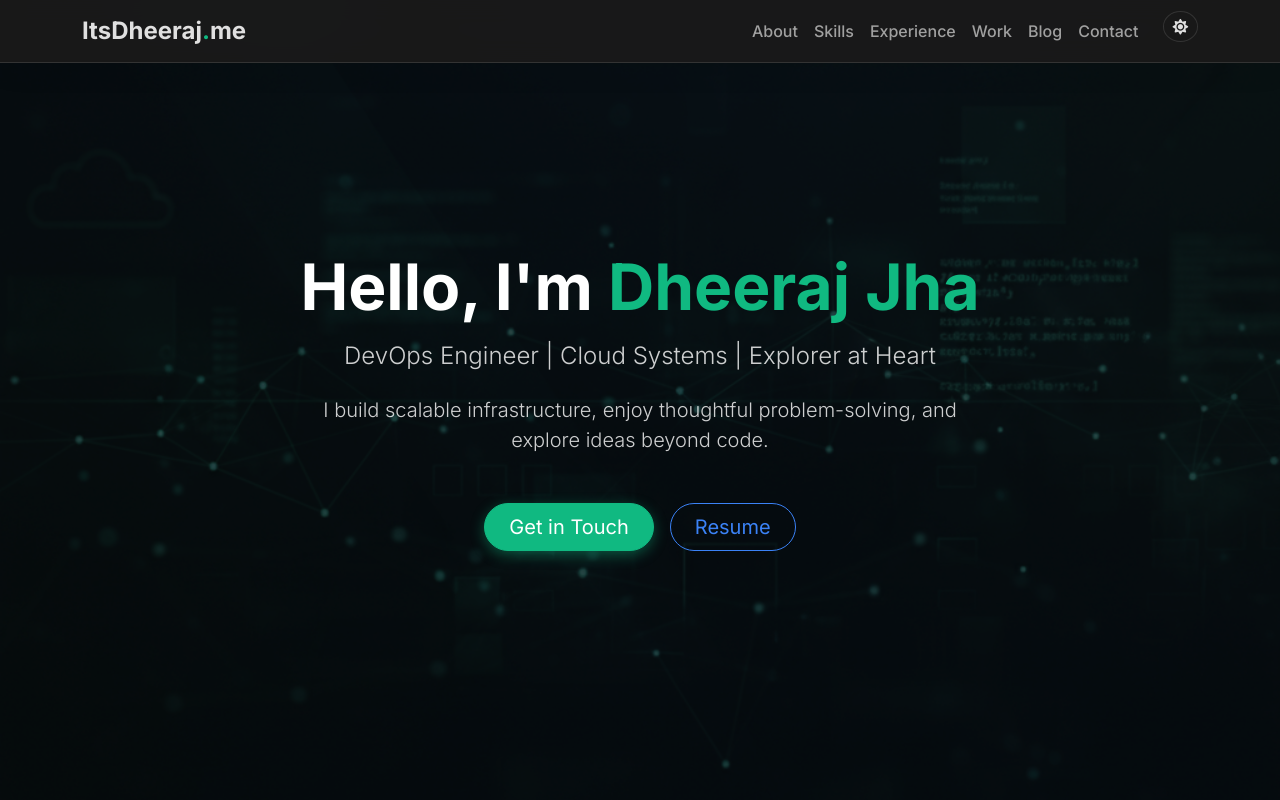
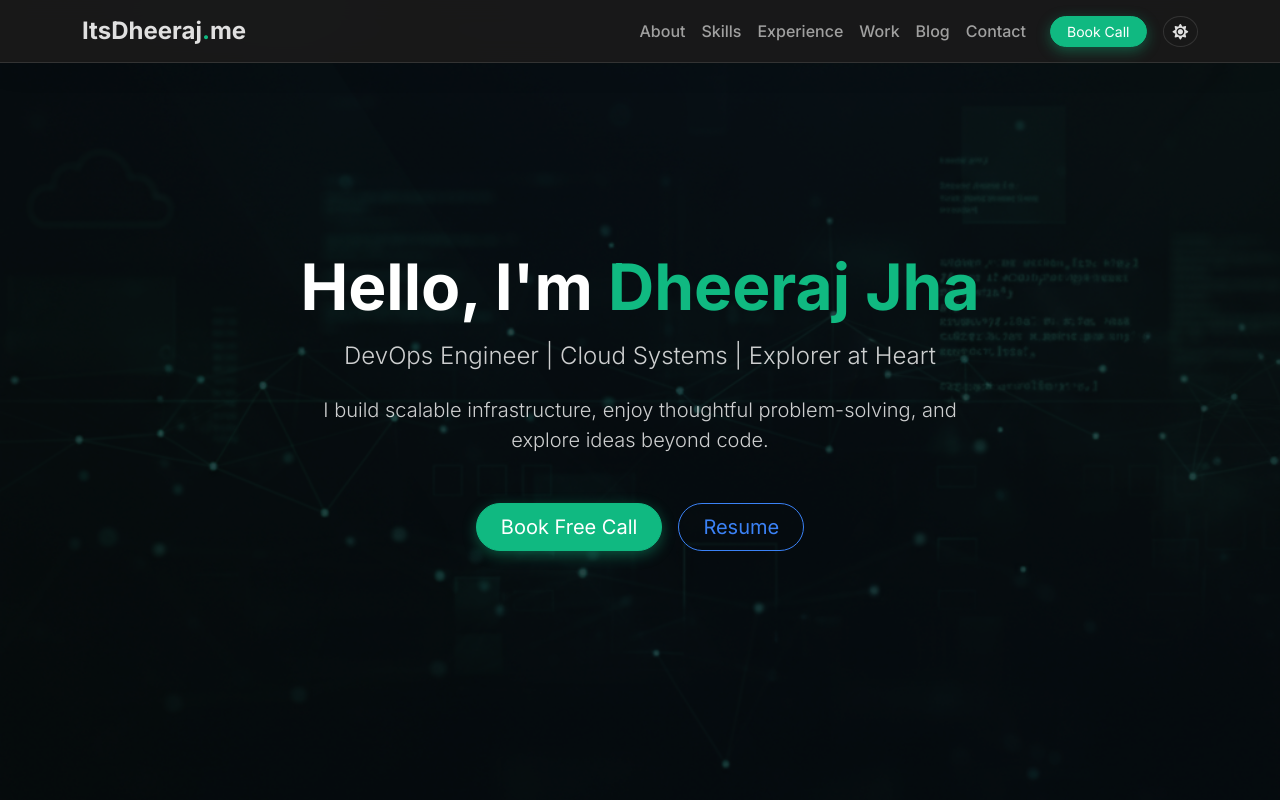
Before and after one commit to itsdheerajdotme/itsdheeraj.me, a Next.js app: page / in a window 1280 px wide. Shown: the top 800 px of the page. Built offline with nearby package versions, Linux system fonts and the light colour scheme.

Commit message:
Added book a call button

```diff
--- a/src/app/page.js
+++ b/src/app/page.js
@@ -2,6 +2,7 @@ import Hero from '@/components/Hero';
 import Skills from '@/components/Skills';
 import Experience from '@/components/Experience';
 import Projects from '@/components/Projects';
+import BookingSection from '@/components/BookingSection';
 import BlogSection from '@/components/BlogSection';
 import Contact from '@/components/Contact';
 import portfolioData from '@/data/portfolio.json';
@@ -13,6 +14,7 @@ export default function Home() {
             <Skills skills={portfolioData.skills} />
             <Experience experience={portfolioData.experience} />
             <Projects projects={portfolioData.projects} />
+            <BookingSection />
             <BlogSection />
             <Contact profile={portfolioData.profile} />
         </main>
--- /dev/null
+++ b/src/components/BookingSection.js
@@ -0,0 +1,27 @@
+'use client';
+import Link from 'next/link';
+
+export default function BookingSection() {
+    return (
+        <section id="booking" className="py-5 bg-light-alt text-center">
+            <div className="container" data-aos="fade-up">
+                <h2 className="fw-bold mb-4 display-5">Let&apos;s talk <span className="text-accent">Ideas</span></h2>
+                <p className="lead text-muted mb-5 mx-auto" style={{ maxWidth: '700px' }}>
+                    I enjoy conversations about systems, engineering, and how we build things that last.
+                    Book a casual 1-on-1 chat to explore ideas and learn from each other. No pitches — just ideas.
+                </p>
+
+                <Link
+                    href="https://calendar.app.google/kN7bJBh8bhyCZu4K8"
+                    target="_blank"
+                    rel="noopener noreferrer"
+                    className="btn btn-primary btn-lg px-5 rounded-pill shadow-lg"
+                >
+                    <i className="fas fa-calendar-alt me-2"></i> Book a Chat
+                </Link>
+
+                <p className="mt-3 text-muted"><small>Conversations are informal and do not represent my employer.</small></p>
+            </div>
+        </section>
+    );
+}
--- a/src/components/Hero.js
+++ b/src/components/Hero.js
@@ -1,6 +1,24 @@
+'use client';
 import Link from 'next/link';
 
 export default function Hero({ profile }) {
+    const handleScroll = (e, targetId) => {
+        e.preventDefault();
+        const element = document.getElementById(targetId);
+        if (element) {
+            const offset = 80;
+            const bodyRect = document.body.getBoundingClientRect().top;
+            const elementRect = element.getBoundingClientRect().top;
+            const elementPosition = elementRect - bodyRect;
+            const offsetPosition = elementPosition - offset;
+
+            window.scrollTo({
+                top: offsetPosition,
+                behavior: 'smooth'
+            });
+        }
+    };
+
     return (
         <section id="hero" className="d-flex align-items-center min-vh-100 text-center">
             <div className="container" data-aos="fade-up">
@@ -10,8 +28,8 @@ export default function Hero({ profile }) {
                     {profile.bio}
                 </p>
                 <div className="d-flex justify-content-center gap-3">
-                    <Link href="#contact" className="btn btn-primary btn-lg px-4 rounded-pill">
-                        Get in Touch
+                    <Link href="#booking" onClick={(e) => handleScroll(e, 'booking')} className="btn btn-primary btn-lg px-4 rounded-pill">
+                        Book Free Call
                     </Link>
                     <Link href={profile.resumeLink} className="btn btn-outline-light btn-lg px-4 rounded-pill">
                         Resume
--- a/src/components/Navbar.js
+++ b/src/components/Navbar.js
@@ -88,7 +88,7 @@ export default function Navbar({ profile }) {
                     <span className="navbar-toggler-icon"></span>
                 </button>
                 <div className="collapse navbar-collapse" id="navbarNav">
-                    <ul className="navbar-nav ms-auto">
+                    <ul className="navbar-nav ms-auto align-items-center">
                         <li className="nav-item">
                             <a href="#about" className="nav-link" onClick={(e) => handleScroll(e, 'about')}>About</a>
                         </li>
@@ -107,6 +107,11 @@ export default function Navbar({ profile }) {
                         <li className="nav-item">
                             <a href="#contact" className="nav-link" onClick={(e) => handleScroll(e, 'contact')}>Contact</a>
                         </li>
+                        <li className="nav-item ms-lg-3 d-none d-lg-block">
+                            <Link href="#booking" onClick={(e) => handleScroll(e, 'booking')} className="btn btn-primary btn-sm rounded-pill px-3">
+                                Book Call
+                            </Link>
+                        </li>
                         <li className="nav-item ms-lg-3">
                             <button
                                 id="theme-toggle"
```
